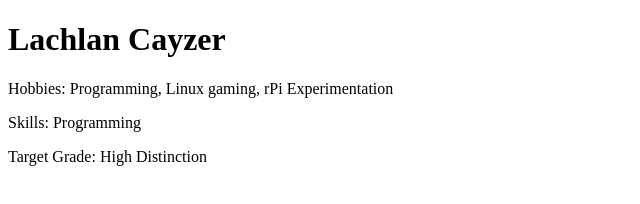
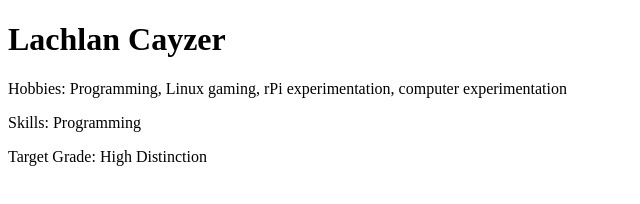
Before and after one commit to Lachlan-C/TrackMe, a plain HTML site: page about-me.html in a window 1280 px wide. Shown: the whole page, without its empty margins (0-640 px from the left). Drawn offline with Linux system fonts and the light colour scheme.

Commit message:
NEW: Add a new hobby and fixed spelling

```diff
--- a/about-me.html
+++ b/about-me.html
@@ -11,7 +11,7 @@
 
 <body>
     <h1>Lachlan Cayzer</h1>
-    <p>Hobbies: Programming, Linux gaming, rPi Experimentation </p>
+    <p>Hobbies: Programming, Linux gaming, rPi experimentation, computer experimentation </p>
     <p>Skills: Programming</p>
     <p>Target Grade: High Distinction </p>
 </body>
```
